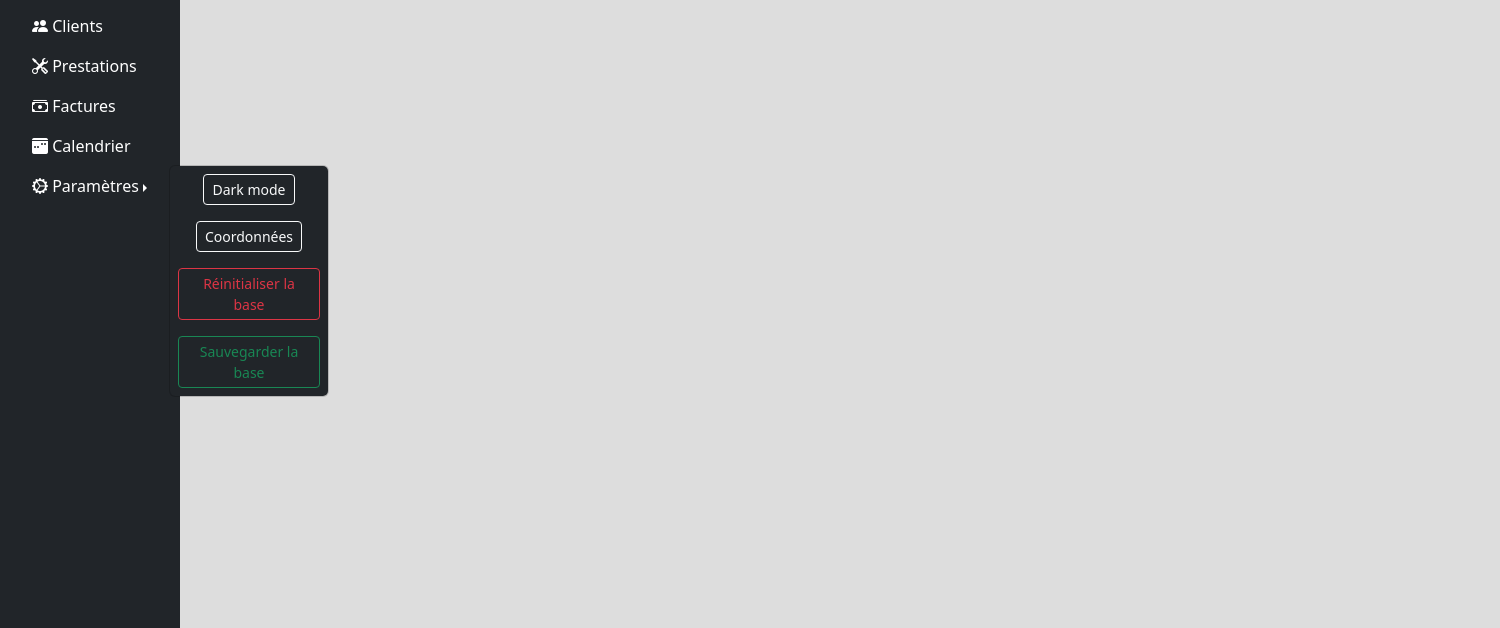
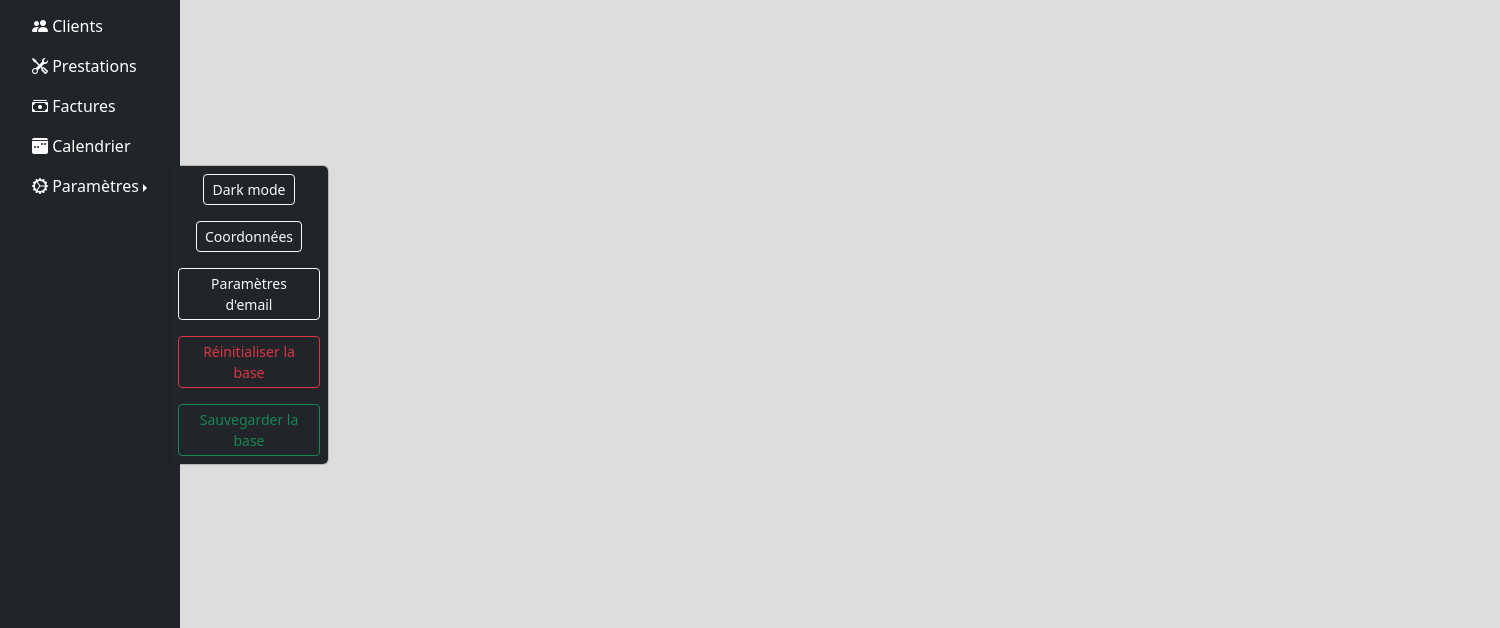
Before and after one commit to Natsumi26/my-devis-carreleur, an Electron app: page renderer/clients.html in a window 1500 px wide. Both pictures are taken after a click on the link "Paramètres". Shown: the part 172-800 px from the top of the page. Drawn offline with nearby package versions, Linux system fonts and the light colour scheme; no server answers.

Commit message:
lien parametre slidebar

```diff
--- a/renderer/clients.html
+++ b/renderer/clients.html
@@ -29,6 +29,7 @@
             <!-- Dropdown menu links -->
             <li class="text-center"><button class="btn btn-outline-light btn-sm mx-2" type="button" id="darkMode">Dark mode</button></li>
             <li class="text-center mt-3"><a class="btn btn-outline-light btn-sm mx-2" href="entreprise.html">Coordonnées</a></li>
+            <li class="text-center mt-3"><a class="btn btn-outline-light btn-sm mx-2" href="parametres.html">Paramètres d'email</a></li>
             <li class="text-center mt-3"><button class="btn btn-outline-danger btn-sm mx-2" onclick="resetBase()">Réinitialiser la base</button></li>
             <li class="text-center mt-3"><button class="btn btn-outline-success btn-sm mx-2" onclick="saveBase()">Sauvegarder la base</button></li>
           </ul>
```
Also changed, not shown: renderer/calendrier.html (+1 -0 lines), renderer/devis.html (+1 -0 lines), renderer/entreprise.html (+1 -0 lines), renderer/factures.html (+1 -0 lines), renderer/prestations.html (+1 -0 lines).
